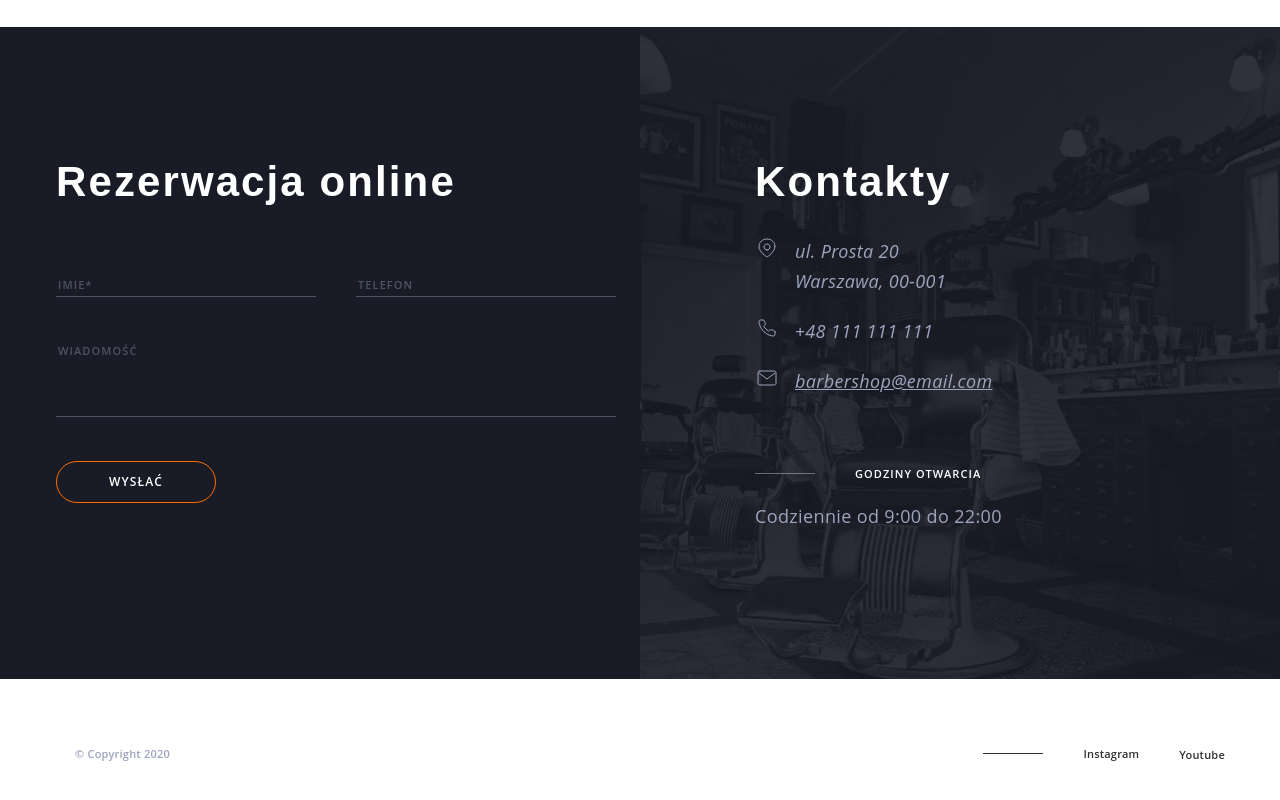
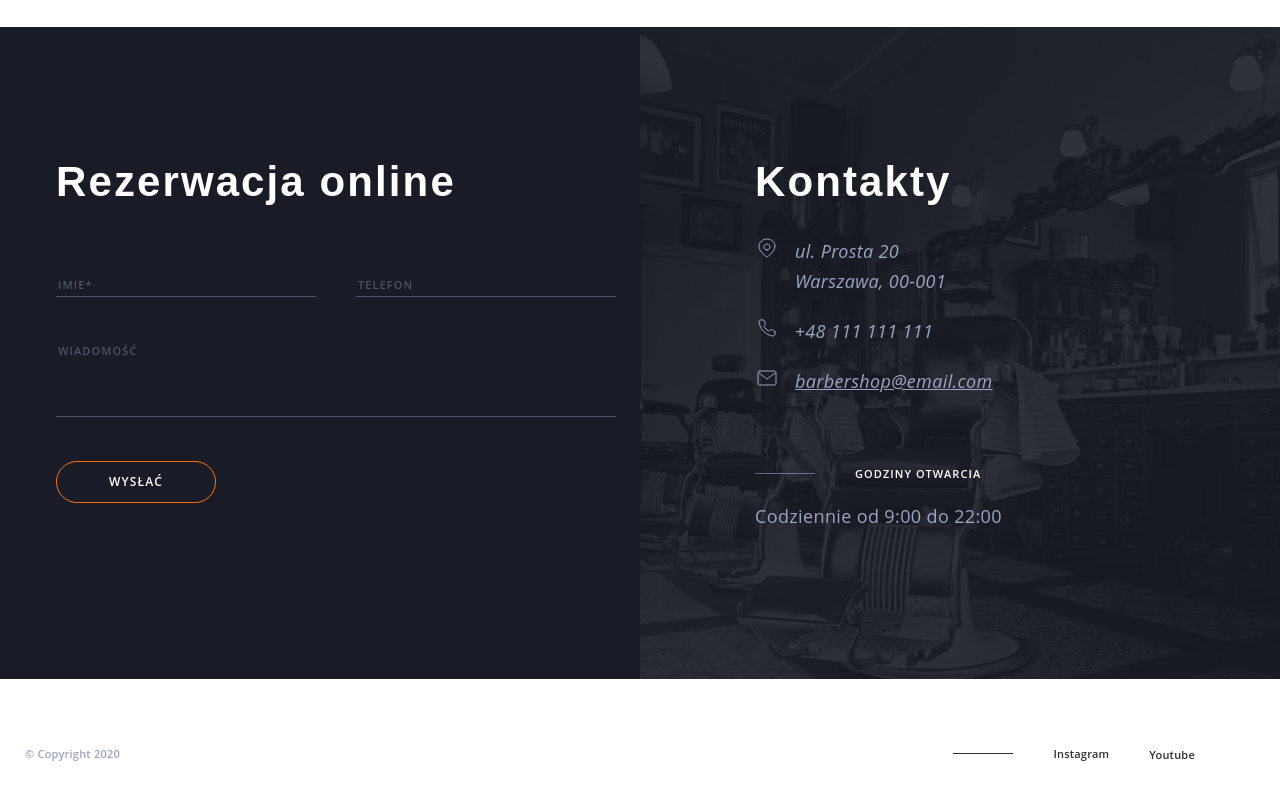
Before and after one commit to Agnieszkaa86/Barbershop, a plain HTML site: page index.html in a window 1280 px wide. Shown: the part 4399-5199 px from the top of the page. Drawn offline with nearby package versions, Linux system fonts and the light colour scheme; a web font is replaced by a local one.

Commit message:
add styles

```diff
--- a/css/styles.css
+++ b/css/styles.css
@@ -632,7 +632,9 @@ a {
 .footer .container {
   display: flex;
   justify-content: space-between;
-
+}
+.footer--container{
+    margin-left: 10px;
 }
 .footer__copy {
   font-weight: 600;
@@ -640,15 +642,15 @@ a {
   line-height: 1.364;
   letter-spacing: 0.02em;
   color: #9da4bd;
-  padding-left: 20px;
+
 }
-/* .footer__copy .container {
-  margin-left: 55px;
-  display: flex;
-} */
+.footer__copy .footer {
+    display: flex;
+    /* padding-left: 100px; */
+}
 .footer-social__list {
   display: flex;
-}
+ }
 
 /* * ########### END FOOTER ################ */
 /* ########### BACKDROP ################ */
--- a/index.html
+++ b/index.html
@@ -381,7 +381,7 @@ Jesteśmy zespołem, który zawsze jest z klientem na “TY”, dobrze wiemy, co
     </main>
 
     <footer class="footer">
-        <div class="container">
+        <div class="container footer--container">
             <p class="footer__copy">&copy Copyright 2020</p>
          <ul class="footer-social__list list">
                 <li class="social__item">
```
